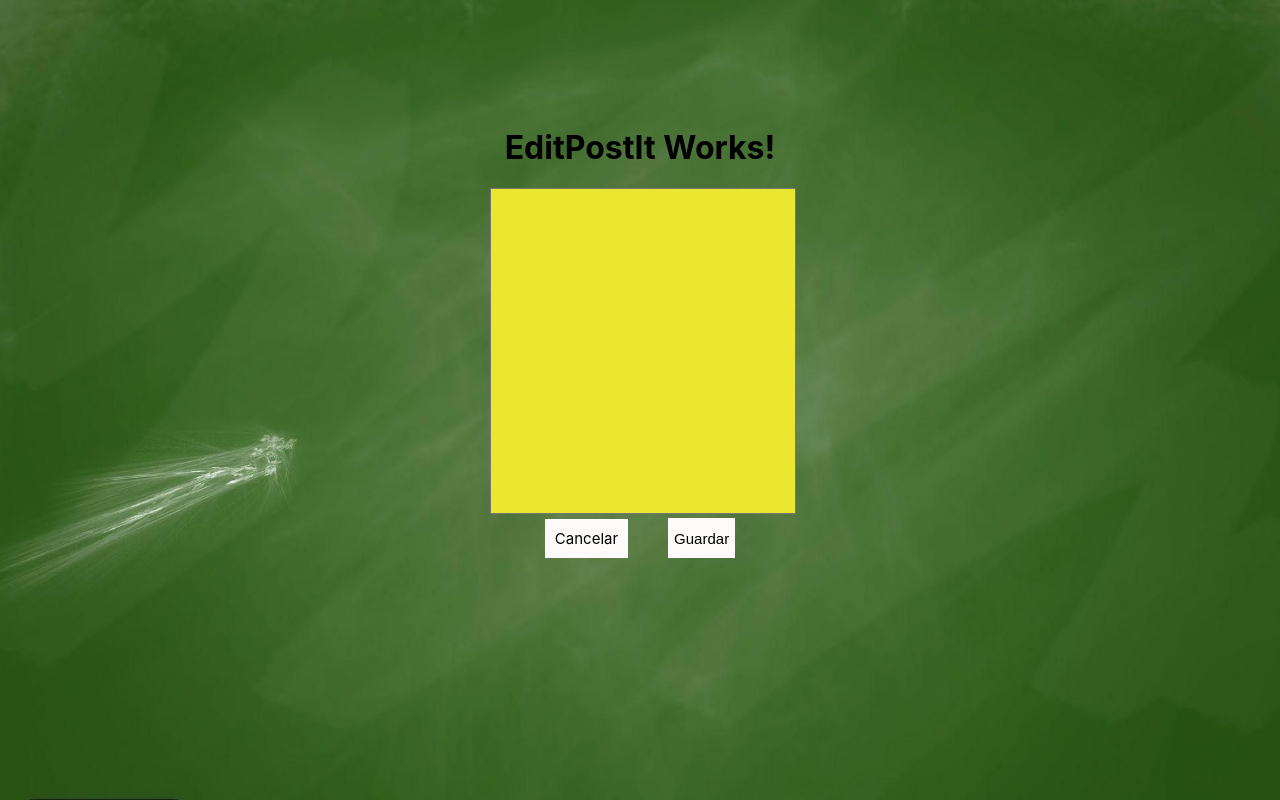
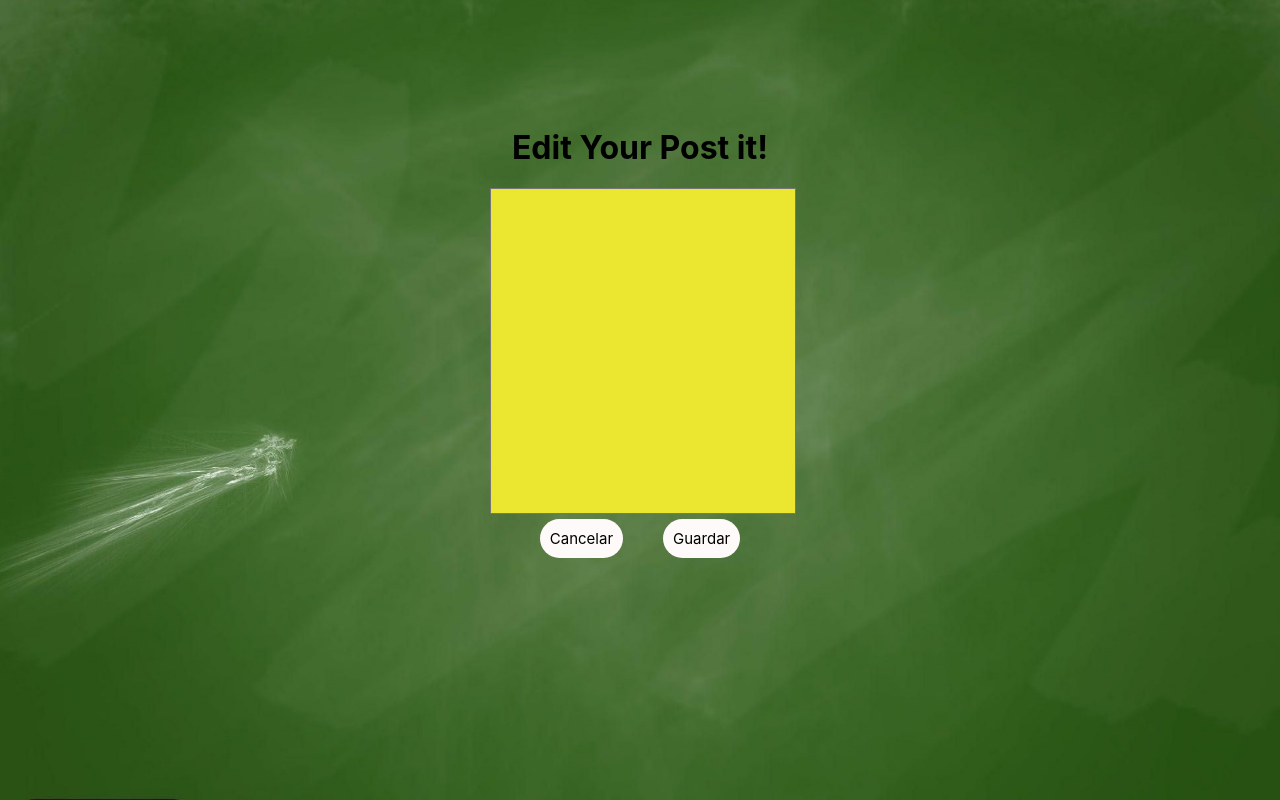
Before and after one commit to DG1984-UTEC/ReactEquipo3, a React (Create React App) app in the folder post-it/: page /editPostIt in a window 1280 px wide. Built offline with nearby package versions, Linux system fonts and the light colour scheme.

Commit message:
add functional edit PostIt using Redux

```diff
--- a/post-it/src/editPostIt/EditPostIt.css
+++ b/post-it/src/editPostIt/EditPostIt.css
@@ -1,4 +1,4 @@
-.editContainer{
+.editForm{
     margin: 10% auto;
     width: 300px;
     text-align: center;
@@ -12,7 +12,8 @@ textarea{
     background: rgb(235, 231, 49);
 }
 
-.btn{
+.btnEdit{
+    top: 10px;
     -webkit-appearance: none;
     cursor: pointer;
     text-decoration: none;
@@ -20,7 +21,13 @@ textarea{
     border: none;
     font-size: 15px;
     height: 40px;
-    margin: 0 20px;
+    margin: 10px 20px;
+    cursor: pointer;
+    outline: none;
+    border: none;
+    border-radius: 30px;
+    background-size: 100% 100%;
+    position: relative;
 
 }
 
--- a/post-it/src/editPostIt/EditPostIt.jsx
+++ b/post-it/src/editPostIt/EditPostIt.jsx
@@ -1,18 +1,58 @@
 import './EditPostIt.css';
 import {Link} from 'react-router-dom'
+import { useState } from 'react';
+import { useDispatch, useSelector } from 'react-redux';
+import { editPostIt } from '../reducers/postIts';
+/*<Link to="/" className="btn linkBtn">Cancelar</Link>*/
+
 
 
 
 const EditPostIt=()=>{
+
+    /*const [id, setId]=useState(5);*/
+    const [note, setNote]=useState("");
+    const dispatch = useDispatch();
+
+    const PostIts=useSelector((state)=>state.postIts.listPostIt);
+
+    const formNote=()=>{
+        const localPostIt=JSON.parse(localStorage.getItem("postIt"));
+        const index=PostIts.findIndex(element=>element.id===localPostIt.id);
+
+        const newPostIt={
+            id: localPostIt.id,
+            note: note
+        }
+
+        console.log("NOTA",note);
+        let postItDispatch={
+            index: index,
+            newPostIt: newPostIt
+        };
+
+       dispatch(editPostIt(postItDispatch));
+
+
+        console.log("Salio todo joya");
+
+
+    }
+
+    function handleChange(e){
+        setNote(e.target.value);
+    }
+
+    /*onClick={()=>formNote()} */
     return (
-
-        <form className="editContainer">
-            <h1>EditPostIt Works!</h1>
-            <textarea></textarea>
-            <Link to="/" className="btn linkBtn">Cancelar</Link>
-            <input className="btn" type="submit" value="Guardar"></input>
-        </form>
-
+        <div className="editContainer">
+            <div className="editForm">
+                <h1>Edit Your Post it!</h1>
+                <textarea  onChange={handleChange}></textarea>
+                <Link to="/" className="btnEdit linkBtn">Cancelar</Link>
+                <Link to="/" className="btnEdit linkBtn" onClick={()=>formNote()}>Guardar</Link>
+            </div>
+        </div>
     )
 }
 
--- a/post-it/src/list_post_it/ListPostIt.jsx
+++ b/post-it/src/list_post_it/ListPostIt.jsx
@@ -9,6 +9,7 @@ let list_post_it=[{id:1,note:"nota1"}, {id:2,note:"nota2"},{id:3,note:"nota3"}];
 localStorage.setItem("listaNotas", JSON.stringify(list_post_it));
 */
 
+/*onClick={()=>editPostIt(element)} */
 
 
 
@@ -17,17 +18,24 @@ function ListPostIt(){
 
     /*usamos Store*/
     const PostIts=useSelector((state)=>state.postIts.listPostIt);
-    console.log("statePostit!!!", PostIts.listPostIt);
 
-    console.log("LISTA OBTENIDA DESDE LOCAL",localStorage.getItem("listaNotas"));
+
+    /*console.log("LISTA OBTENIDA DESDE LOCAL",localStorage.getItem("listaNotas"));*/
 
     /*let listaPostIt=JSON.parse(localStorage.getItem("listaNotas"));*/
+
+
 
 
 
     function editPostIt(postIt){
         console.log(postIt);
         console.log("INDEX OF",PostIts.indexOf(postIt));
+        localStorage.setItem("postIt",JSON.stringify(postIt));
+        let localPostIt=JSON.parse(localStorage.getItem("postIt"));
+        console.log("ID", localPostIt.id);
+
+        console.log("INDEX OF localstorage",PostIts.findIndex(element=>element.id===localPostIt.id));
 
     }
 
@@ -35,13 +43,25 @@ function ListPostIt(){
         <div className="postItContainer">
             <h1>Notas</h1>
             <div to="/editPostIt" className="postItWrap">
+
                 {
 
                     PostIts.map(element => (
 
-                        <Link to="/editPostIt" onClick={()=>editPostIt(element)} className="postIt" key={element.id}>{element.note}</Link>
+                            <div  className="postIt" key={element.id}>{element.note}
+                                <div className="btnContainer">
+                                    <Link to="/editPostIt" className="btn btnLinkList" onClick={()=>editPostIt(element)}>Editar</Link>
+                                    <button className="btn">Borrar</button>
+                                </div>
+
+                            </div>
+
+
+
+
                     ))
                 }
+
             </div>
         </div>
     );
--- a/post-it/src/list_post_it/list_post_it.css
+++ b/post-it/src/list_post_it/list_post_it.css
@@ -19,16 +19,40 @@
     padding: 15px;
     height: 190px;
     width: 190px;
-    background: rgb(235, 231, 49);
+    background: rgb(233, 231, 107);
 
 
 }
+
+.postIt:nth-child(even){
+    background: rgb(238, 173, 130);
+}
+
+
+
+.postIt .btn{
+    display: none;
+}
+
+.postIt:hover .btn{
+    display: initial;
+    transition:  display ease 0.5s;
+
+
+}
+/*
+.postIt:hover .btnContainer{
+    background: rgb(76 76 67 / 62%);;
+}
+
+*/
+
 
 .postIt:visited{
     color: black;
 }
 
-
+/*
 @keyframes MoveUpDown {
     0%, 100% {
         margin-top: 0vh;
@@ -37,15 +61,18 @@
         margin-top: 2vh;
     }
 }
+*/
 
 @media only screen and (min-width: 656px) {
     .postIt:hover{
-        animation: MoveUpDown 1s ease-in-out infinite;
-        /*margin-top: 0;*/
+        transition:  margin-top ease 0.5s;
+        margin-top: 0vh;
+
     }
 }
 .postItContainer{
     margin: 2% 12.5%;
+    text-align: center;
 }
 
 .postItContainer h1{
@@ -56,3 +83,43 @@
     color: white;
     text-align: center;
 }
+
+#actionContainer #btnEdit{
+    display: none;
+}
+
+#actionContainer:hover #btnEdit{
+    display:initial;
+}
+
+.btnContainer{
+    width: 100%;
+    height: 100%;
+    position: initial;
+    top: 0;
+    left: 0;
+}
+
+.btn{
+    -webkit-appearance: none;
+    cursor: pointer;
+    text-decoration: none;
+    background: snow;
+    border: none;
+    font-size: 15px;
+    height: 40px;
+    margin: 0 20px;
+
+    cursor: pointer;
+    outline: none;
+    border: none;
+    border-radius: 30px;
+    background-size: 100% 100%;
+    position: relative;
+    top: 140px;
+}
+
+.btnLinkList{
+    padding: 9px;
+    color: black;
+}
--- a/post-it/src/reducers/postIts.js
+++ b/post-it/src/reducers/postIts.js
@@ -1,22 +1,35 @@
 import {createSlice} from '@reduxjs/toolkit'
 
-const editPostIt=({listPostIt},payload)=>{
-    listPostIt[payload.index]=payload.postIt;
+const editPostItAction=({listPostIt},payload)=>{
+    console.log("STATE", listPostIt);
+    console.log("PAYLOAD", payload);
+    const {index, newPostIt}=payload;
+    /*console.log("LISTPOSTIT TOOLKIT",listPostIt);*/
+    listPostIt[index]=newPostIt;
+
+    localStorage.setItem("listaNotas",JSON.stringify(listPostIt));
+
+    /*return {state};*/
 }
 
 
 export const postItsSlice= createSlice({
     name: 'postIts',
     initialState:{
-        listPostIt:[
+        listPostIt:JSON.parse(localStorage.getItem("listaNotas"))||[
             {id:1,note:"nota1"},
             {id:2,note:"nota2"},
             {id:3,note:"nota3"}
+
         ]
     },
     reducers:{
-
+        editPostIt: (state, action)=>editPostItAction(state, action.payload)
     }
 });
 
+export const{
+    editPostIt
+}=postItsSlice.actions
+
 export default postItsSlice.reducer
```
Also changed, not shown: post-it/src/root/Root.jsx (+11 -0 lines).
